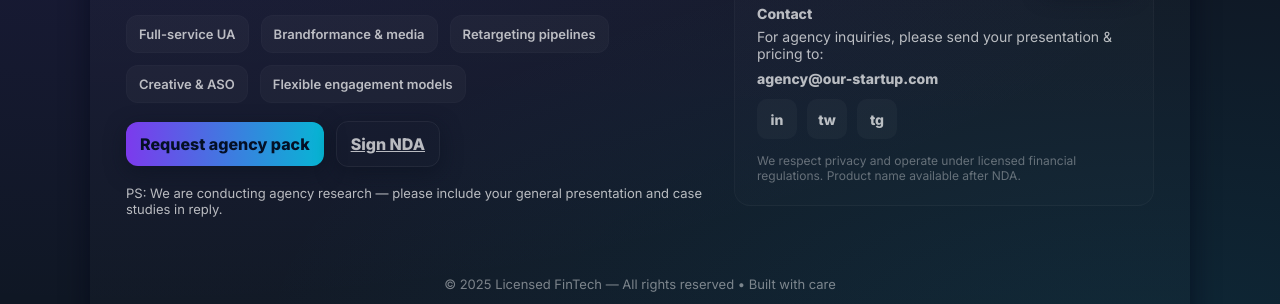
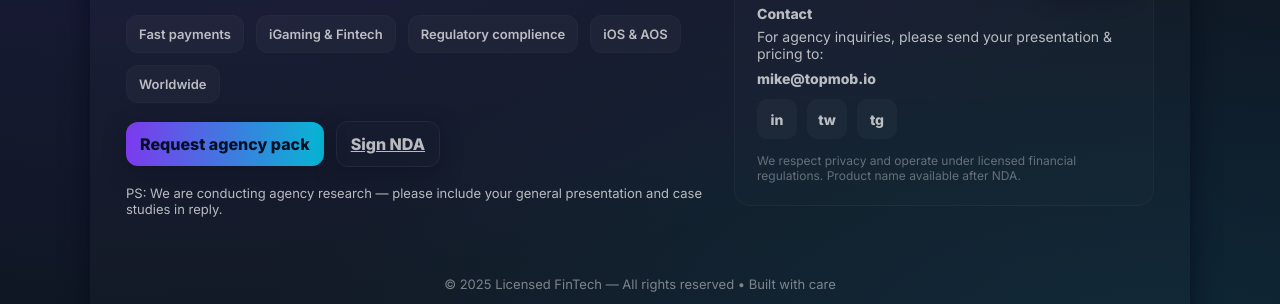
Before and after one commit to mkkecprr/landing, a plain HTML site: page index.html in a window 1280 px wide. Shown: the part 374-678 px from the top of the page. Drawn offline with Linux system fonts and the light colour scheme.

Commit message:
Update index.html

```diff
--- a/index.html
+++ b/index.html
@@ -194,11 +194,11 @@
       <p class="lead">We are a new licensed fintech startup building a privacy-first product to simplify payments and regulatory compliance for digital platforms. Looking for UA &amp; brandformance partners to launch and scale our app globally.</p>
 
       <div class="features">
-        <div class="chip">Full-service UA</div>
-        <div class="chip">Brandformance &amp; media</div>
-        <div class="chip">Retargeting pipelines</div>
-        <div class="chip">Creative &amp; ASO</div>
-        <div class="chip">Flexible engagement models</div>
+        <div class="chip">Fast payments</div>
+        <div class="chip">iGaming &amp; Fintech</div>
+        <div class="chip">Regulatory complience</div>
+        <div class="chip">iOS &amp; AOS</div>
+        <div class="chip">Worldwide</div>
       </div>
 
       <div style="margin-top:18px;display:flex;gap:12px;align-items:center">
@@ -227,7 +227,7 @@
       <div class="contact" id="contact">
         <div style="font-weight:700">Contact</div>
         <div style="margin-top:6px;color:var(--muted);">For agency inquiries, please send your presentation & pricing to:</div>
-        <div style="margin-top:8px;font-weight:800">agency@our-startup.com</div>
+        <div style="margin-top:8px;font-weight:800">mike@topmob.io</div>
 
         <div class="socials">
           <a href="#" title="LinkedIn">in</a>
```
